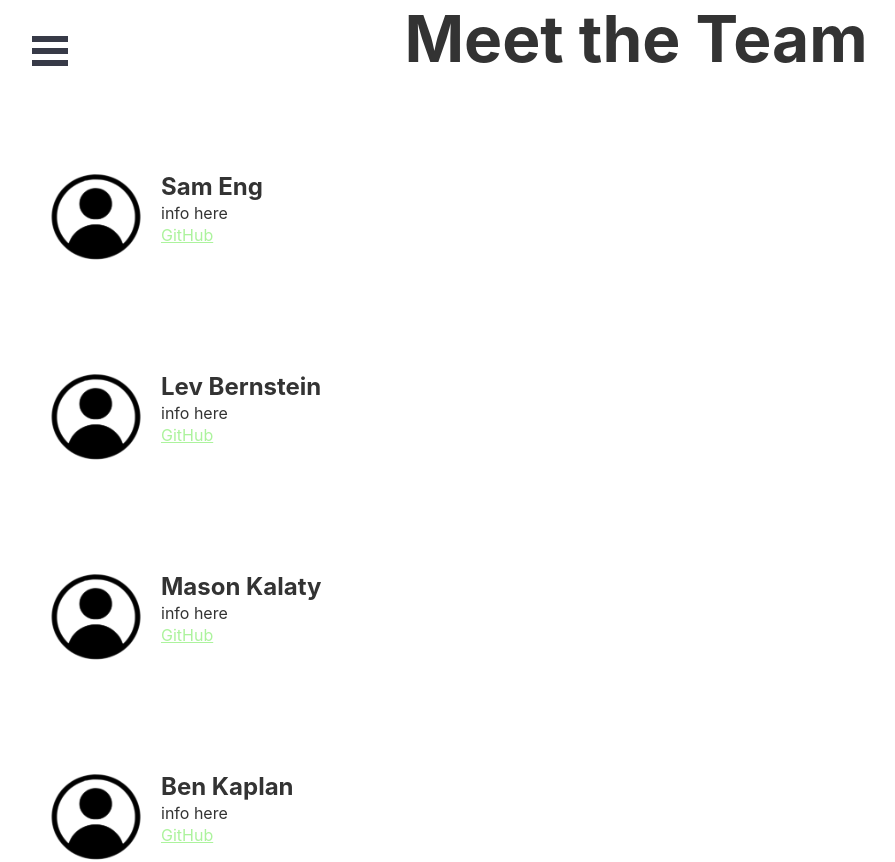
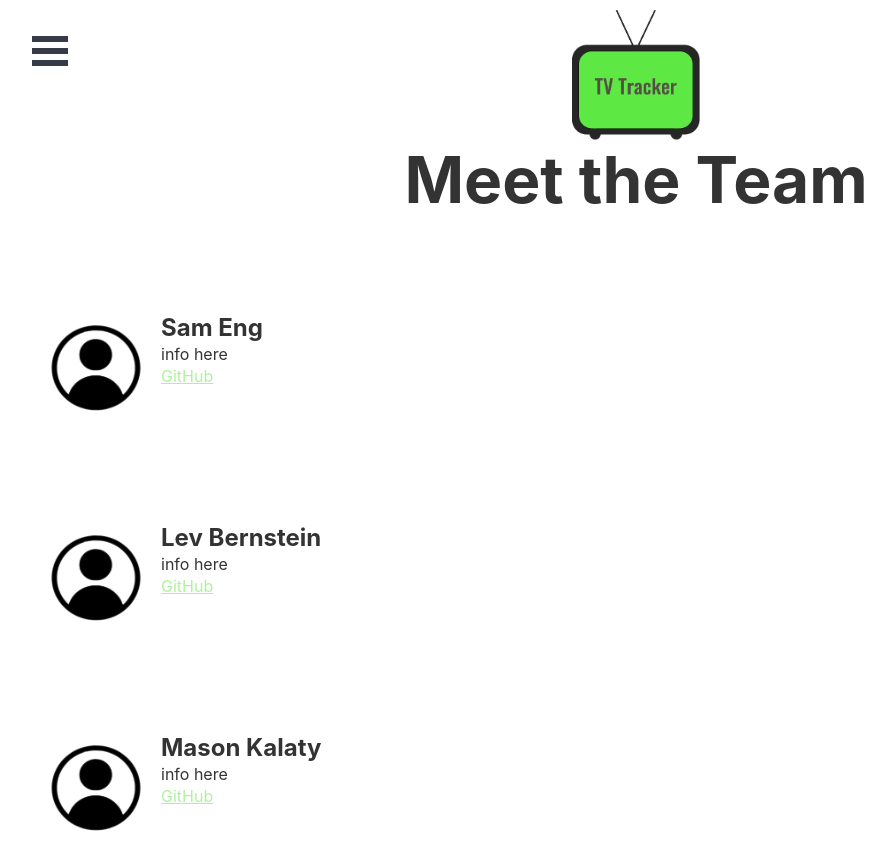
Before and after one commit to software-assignments-spring2021/project-setup-team-hatsukaichi-dynamic, a React (Create React App) app in the folder front-end/: page /meet-the-team in a window 1280 px wide. Shown: the top 862 px of the page, without its empty margins (4-899 px from the left). Built offline with nearby package versions, Linux system fonts and the light colour scheme.

Commit message:
created image folder

```diff
--- /dev/null
+++ b/front-end/src/HeaderLogo.css
@@ -0,0 +1,8 @@
+img {
+    display: block;
+    margin-left: auto;
+    margin-right: auto;
+    width: 10%;
+    height: 10%;
+    padding-top: 10px;
+}
--- /dev/null
+++ b/front-end/src/HeaderLogo.js
@@ -0,0 +1,15 @@
+import React from 'react'
+import {Link} from 'react-router-dom'
+import logo from './Images/logo.png'
+import './HeaderLogo.css'
+
+function HeaderLogo() {
+    return(
+        <>
+            <Link to = "/Home"><img src = {logo} alt = ""/> </Link>
+
+    </>
+    )
+}
+
+export default HeaderLogo;
--- a/front-end/src/MeetTheTeam.js
+++ b/front-end/src/MeetTheTeam.js
@@ -2,11 +2,13 @@ import React from 'react'
 import Footer from './Footer'
 import Hamburger from './Hamburger'
 import './MeetTheTeam.css'
-import image from './107-1076987_user-staff-man-profile-person-icon-circle-png.png'
+import image from './Images/107-1076987_user-staff-man-profile-person-icon-circle-png.png'
+import HeaderLogo from './HeaderLogo'
 
 function MeetTheTeam() {
     return (
 	<>
+		<HeaderLogo/>
 	    <Hamburger pageWrapId={'page-wrap'} outerContainerId={'outer-container'} />
 	    <div className = "header">
 		<h1>Meet the Team</h1>
```
Also changed, not shown: front-end/src/Images/107-1076987_user-staff-man-profile-person-icon-circle-png.png (renamed from front-end/src/107-1076987_user-staff-man-profile-person-icon-circle-png.png), front-end/src/Images/logo.png (renamed from front-end/logo.png).
